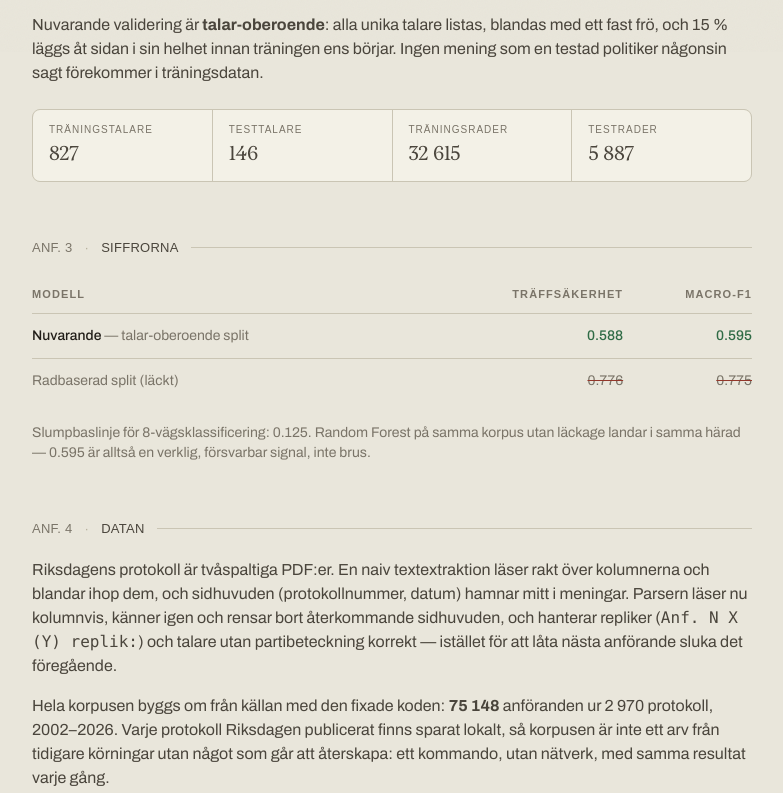
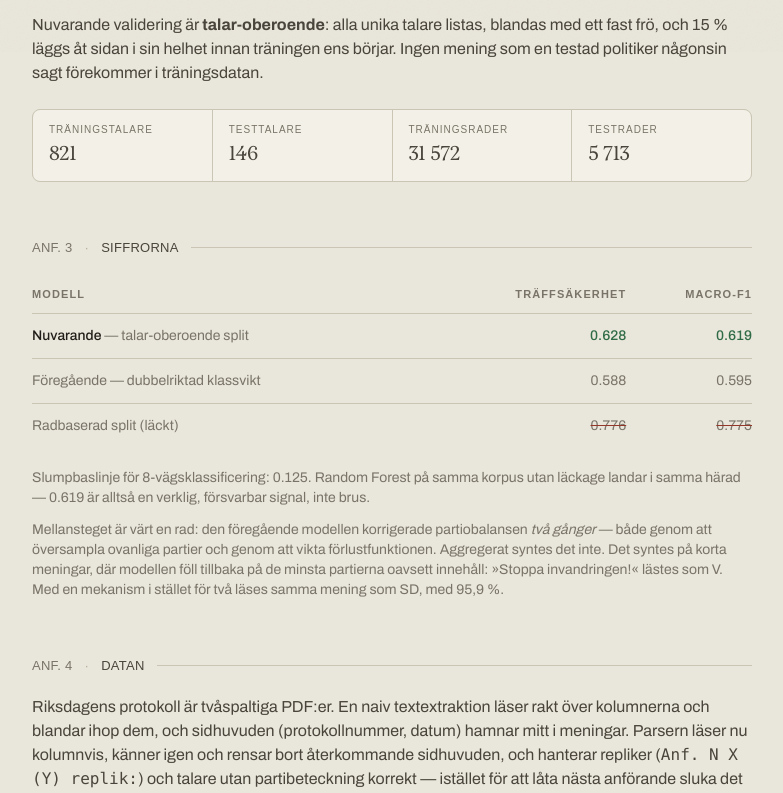
Before and after one commit to MartinBlomqvistDev/maktsprak, a Next.js app in the folder web/: page /metod in a window 1280 px wide. Shown: the part 748-1541 px from the top of the page, without its empty margins (248-1031 px from the left). Built offline with nearby package versions, Linux system fonts and the light colour scheme; a web font is replaced by a local one.

Commit message:
fix: three wrong numbers on the live site, and the wrong source for one

```diff
--- a/web/src/app/metod/page.tsx
+++ b/web/src/app/metod/page.tsx
@@ -58,10 +58,10 @@ export default function MetodPage() {
           </p>
           <dl className="mt-6 grid grid-cols-2 gap-px overflow-hidden rounded-card border border-line bg-line sm:grid-cols-4">
             {[
-              ["Träningstalare", "827"],
+              ["Träningstalare", "821"],
               ["Testtalare", "146"],
-              ["Träningsrader", "32 615"],
-              ["Testrader", "5 887"],
+              ["Träningsrader", "31 572"],
+              ["Testrader", "5 713"],
             ].map(([label, value]) => (
               <div key={label} className="bg-card px-4 py-3">
                 <dt className="font-data text-[10px] uppercase tracking-widest text-ink-3">
@@ -99,11 +99,20 @@ export default function MetodPage() {
                   <span className="text-ink-3">— talar-oberoende split</span>
                 </td>
                 <td className="tabular py-3 pr-4 text-right text-good font-medium">
-                  0.588
+                  0.628
                 </td>
                 <td className="tabular py-3 text-right text-good font-medium">
-                  0.595
+                  0.619
                 </td>
+              </tr>
+              <tr className="border-b border-line">
+                <td className="py-3 pr-4">
+                  <span className="text-ink-3">
+                    Föregående — dubbelriktad klassvikt
+                  </span>
+                </td>
+                <td className="tabular py-3 pr-4 text-right text-ink-3">0.588</td>
+                <td className="tabular py-3 text-right text-ink-3">0.595</td>
               </tr>
               <tr>
                 <td className="py-3 pr-4">
@@ -123,8 +132,17 @@ export default function MetodPage() {
         </div>
         <p className="mt-5 text-sm text-ink-3">
           Slumpbaslinje för 8-vägsklassificering: 0.125. Random Forest på
-          samma korpus utan läckage landar i samma härad — 0.595 är alltså
+          samma korpus utan läckage landar i samma härad — 0.619 är alltså
           en verklig, försvarbar signal, inte brus.
+        </p>
+        <p className="mt-3 text-sm text-ink-3">
+          Mellansteget är värt en rad: den föregående modellen korrigerade
+          partiobalansen <em>två gånger</em> — både genom att översampla
+          ovanliga partier och genom att vikta förlustfunktionen. Aggregerat
+          syntes det inte. Det syntes på korta meningar, där modellen föll
+          tillbaka på de minsta partierna oavsett innehåll: »Stoppa
+          invandringen!« lästes som V. Med en mekanism i stället för två läses
+          samma mening som SD, med 95,9 %.
         </p>
       </section>
 
--- a/web/src/app/page.tsx
+++ b/web/src/app/page.tsx
@@ -2,10 +2,15 @@ import { ProtokollMarker } from "@/components/ProtokollMarker";
 import { PartySpectrum } from "@/components/PartySpectrum";
 import { PredictDemo } from "@/components/PredictDemo";
 import { RedactReveal } from "@/components/RedactReveal";
-import { fetchSpeechesCount } from "@/lib/supabase";
+import { meta } from "@/lib/site-data";
 
-export default async function Home() {
-  const speechCount = await fetchSpeechesCount();
+export default function Home() {
+  // The corpus count comes from meta.json, which build_site_data.py writes from
+  // the Parquet archive. It used to be fetched from Supabase, which is the wrong
+  // source and was quietly giving the wrong answer: Supabase is a trimmed ETL
+  // landing zone holding only recent years (~37k rows), not the 2002-2026 corpus.
+  // It also meant a database round-trip, and egress, to render the front page.
+  const speechCount = meta.count.toLocaleString("sv-SE");
 
   return (
     <main className="relative z-[1]">
@@ -31,10 +36,10 @@ export default async function Home() {
           </h1>
 
           <p className="mt-6 max-w-xl text-lg leading-relaxed text-ink-2">
-            En finjusterad språkmodell läser 41 000+ riksdagsanföranden och
-            lär sig partiernas retoriska fingeravtryck: inte vad en politiker
-            talar om, utan hur. Klistra in valfri text nedan, utan att ange
-            källa, och se vilket parti modellen tror den kommer från.
+            En finjusterad språkmodell har läst {speechCount} riksdagsanföranden
+            och lärt sig partiernas retoriska fingeravtryck: inte vad en
+            politiker talar om, utan hur. Klistra in valfri text nedan, utan att
+            ange källa, och se vilket parti modellen tror den kommer från.
           </p>
 
           <div className="mt-10 max-w-xl">
@@ -58,17 +63,13 @@ export default async function Home() {
                 <dt className="font-data text-[10px] uppercase tracking-widest text-ink-3">
                   Anföranden
                 </dt>
-                <dd className="tabular font-display text-2xl">
-                  {speechCount !== null
-                    ? speechCount.toLocaleString("sv-SE")
-                    : "—"}
-                </dd>
+                <dd className="tabular font-display text-2xl">{speechCount}</dd>
               </div>
               <div>
                 <dt className="font-data text-[10px] uppercase tracking-widest text-ink-3">
                   Macro-F1, ohörda talare
                 </dt>
-                <dd className="tabular font-display text-2xl">0.595</dd>
+                <dd className="tabular font-display text-2xl">0.619</dd>
               </div>
             </dl>
           </div>
```
